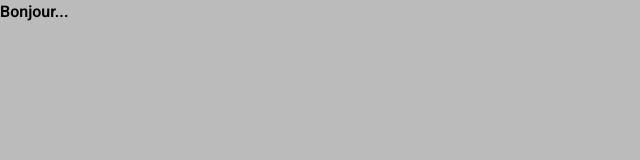
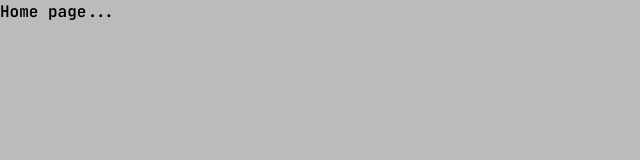
Before and after one commit to DevLocky10/portfolio, a React (Vite) app: page / in a window 1280 px wide. Shown: the top 160 px of the page, without its empty margins (0-640 px from the left). Built offline with nearby package versions, Linux system fonts and the light colour scheme.

Commit message:
Initialisation du routing

```diff
--- a/src/App.tsx
+++ b/src/App.tsx
@@ -1,10 +1,22 @@
+import { RouterProvider } from "react-router"
+import { BrowserRouter, createBrowserRouter } from "react-router-dom"
 
 function App() {
 
+  const router = createBrowserRouter(
+    [
+      { path: "/", element: <>Home page...</> },
+      { path: "/projects", element: <>Projects page...</> },
+      { path: "/projects/:id", element: <>Project dedicated page...</> },
+      { path: "/labs", element: <>Labs page...</> },
+      { path: "/labs/:id", element: <>Lab dedicated page...</> },
+      { path: "/blog", element: <>Blog page...</> },
+      { path: "/blog/:slug", element: <>Blog dedicated page...</> },
+    ]
+  )
+
   return (
-    <>
-      <span className="titled">Bonjour...</span>
-    </>
+    <RouterProvider router={router} />
   )
 }
 
```
